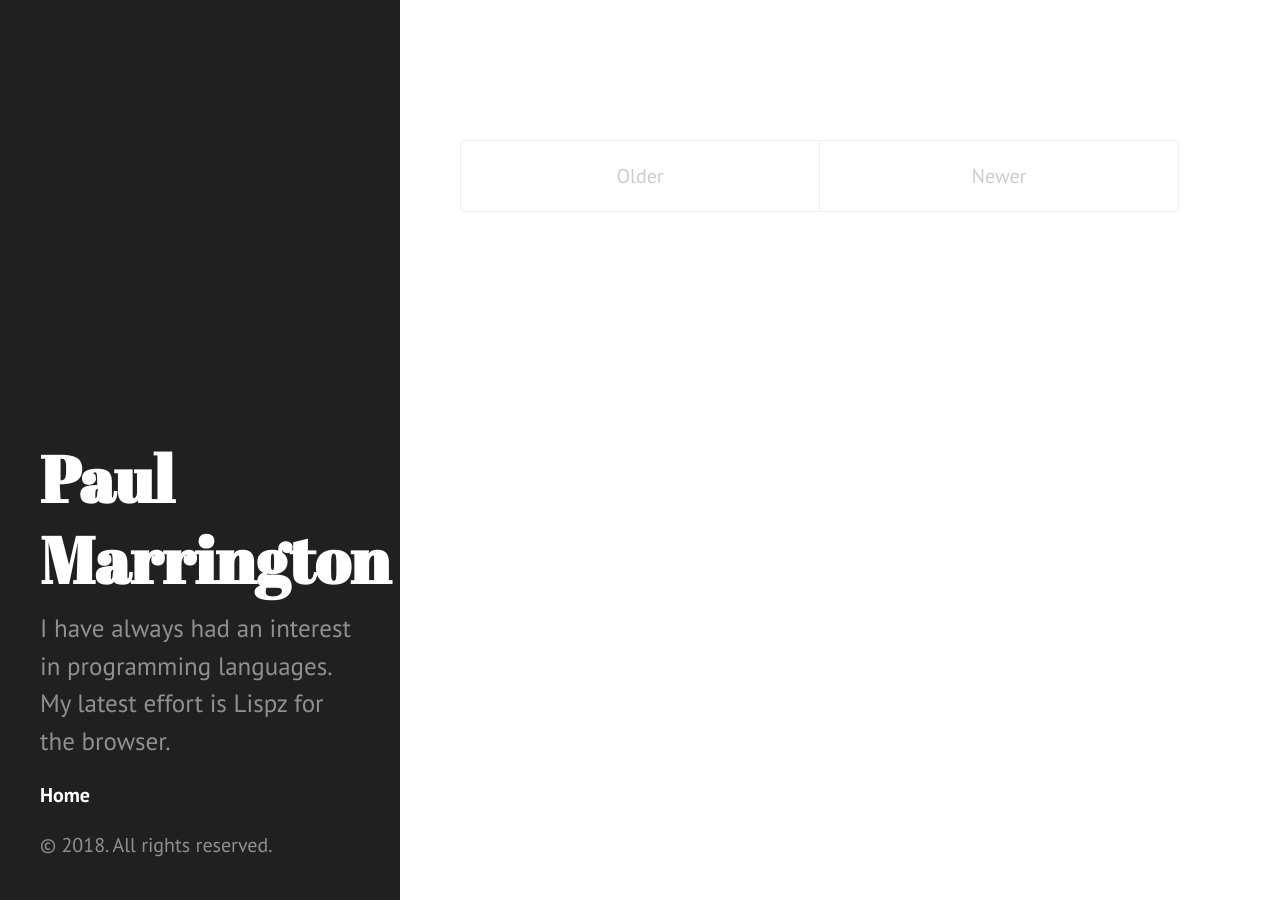
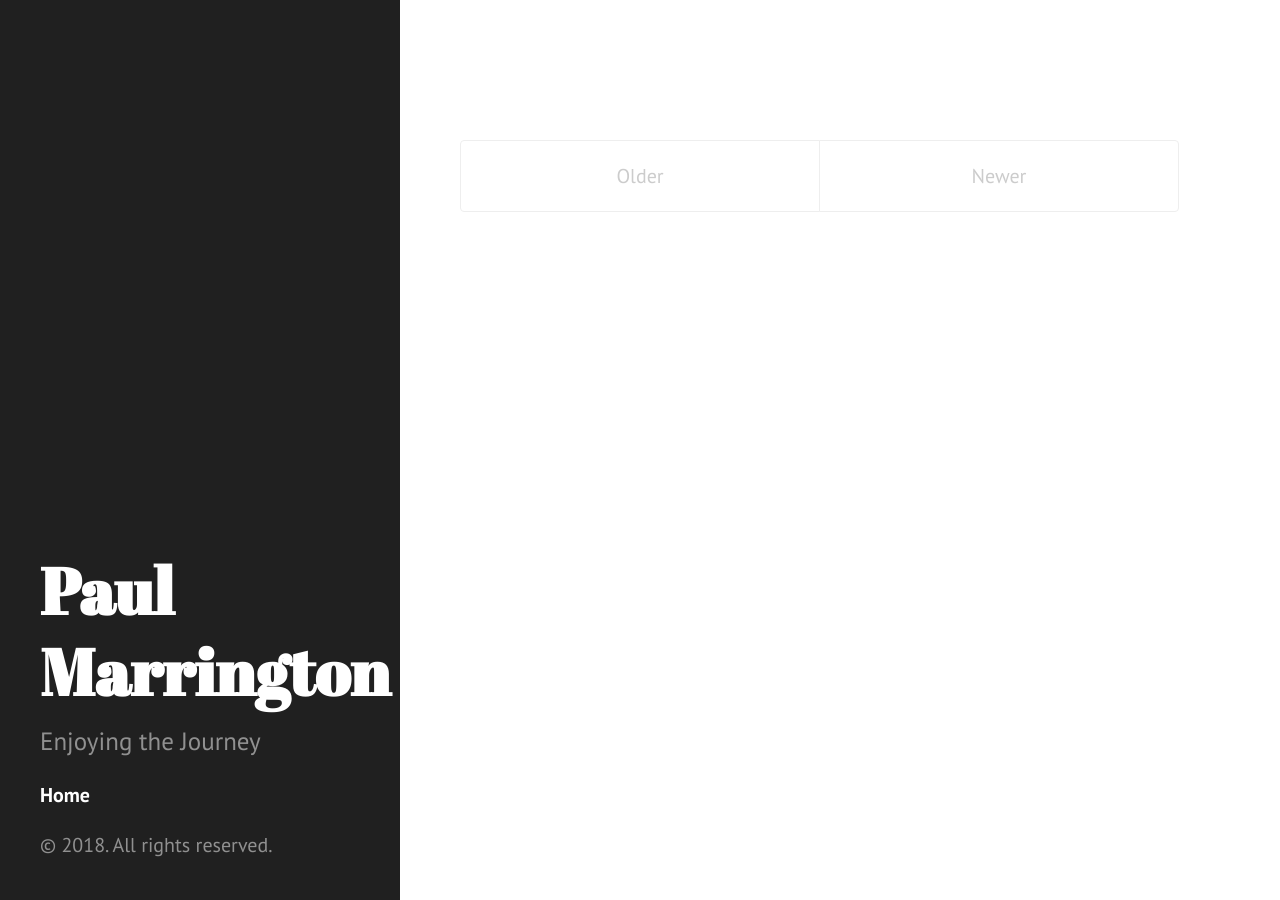
Before and after one commit to paulmarrington/paulmarrington.github.io, a Jekyll site: the page built from index.html, in a window 1280 px wide. Built offline with Jekyll 4.4.1, drawn with Linux system fonts in a browser that asks for light colours; the list of posts is cut into pages by our own code.

Commit message:
Update _config.yml

```diff
--- a/_config.yml
+++ b/_config.yml
@@ -3,6 +3,6 @@ pygments: true
 markdown: kramdown
 url: http://paulmarrington.github.io
 title: Paul Marrington
-tagline: On Programming Languages
-description: I have always had an interest in programming languages. My latest effort is Lispz for the browser.
+tagline: Unity Forever
+description: Enjoying the Journey
 paginate: 5
```
